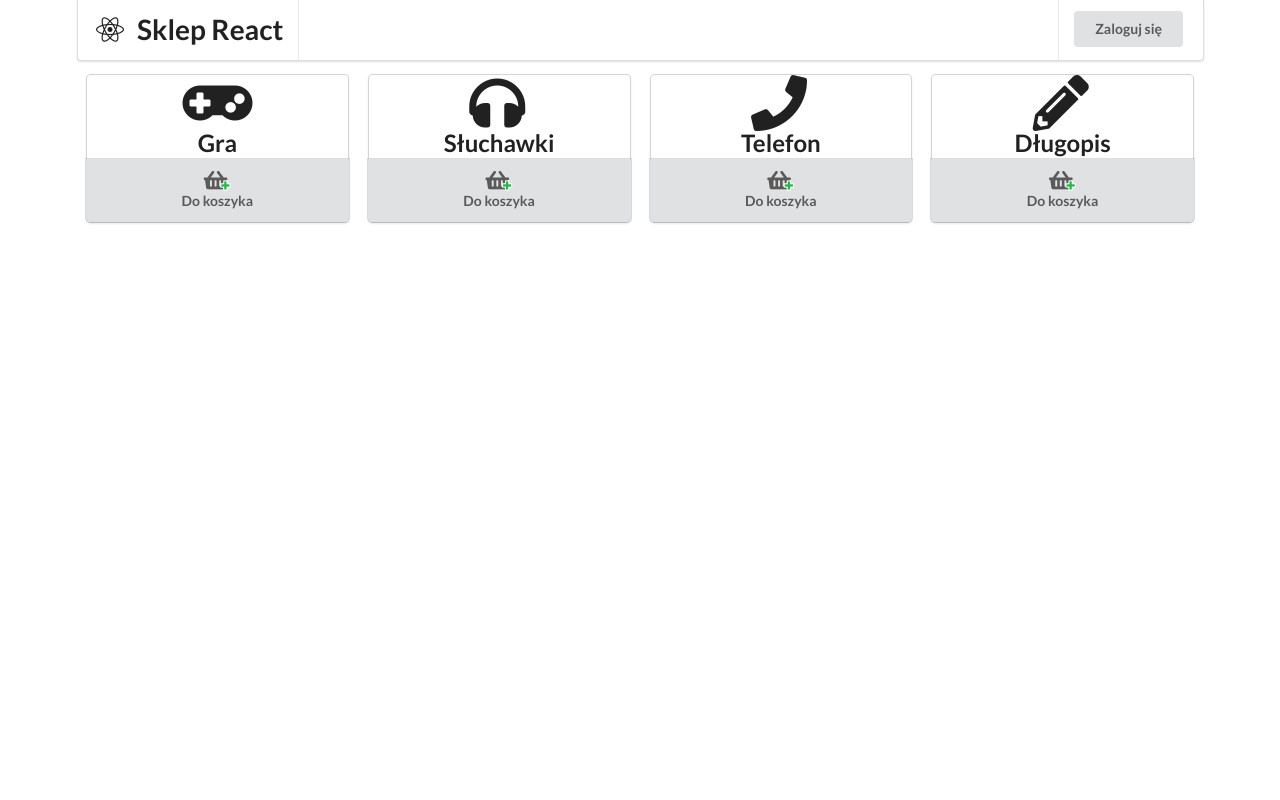
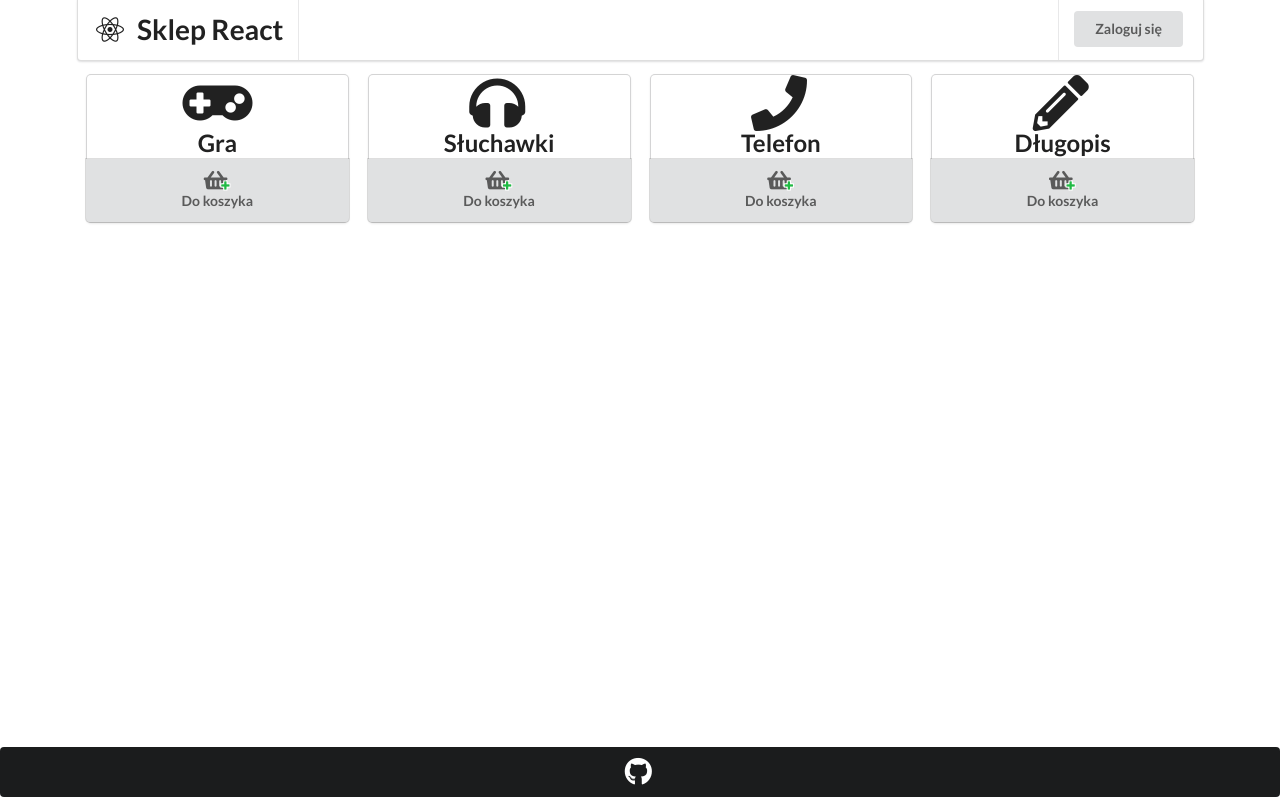
Before and after one commit to grzeg2010/react-sklep, a React (Create React App) app: page / in a window 1280 px wide. Built offline with nearby package versions, Linux system fonts and the light colour scheme; data requests are answered from the project's data file.

Commit message:
Dodanie stopki

```diff
--- a/src/components/App.js
+++ b/src/components/App.js
@@ -7,6 +7,7 @@ import LoginPage from "./Login";
 import Account from "./Account";
 import Register from "./Register";
 import Basket from "./Basket";
+import Footer from "./Footer";
 
 function App() {
     const [userList, setUserList] = useState(null);
@@ -78,6 +79,7 @@ function App() {
                 {/* Koszyk */}
                 <Route path="/basket" element={<Basket products={products} user={user} />} />
             </Routes>
+            <Footer />
         </Router>
     );
 }
--- /dev/null
+++ b/src/components/Footer.js
@@ -0,0 +1,15 @@
+import { Link, Route } from "react-router-dom";
+
+const Footer = () => {
+    return(
+        <footer className="ui inverted footer segment">
+            <div className="ui container grid centered">
+                <a href="https://github.com/typsz/react-sklep" className="inverted">
+                    <i className="big github icon"></i>
+                </a>
+            </div>
+        </footer>
+    )
+}
+
+export default Footer;
--- a/src/index.js
+++ b/src/index.js
@@ -1,5 +1,6 @@
 import React from 'react';
 import ReactDOM from 'react-dom';
+import './styles/index.css';
 import App from './components/App';
 
 ReactDOM.render(
--- /dev/null
+++ b/src/styles/index.css
@@ -0,0 +1,25 @@
+#body {
+    min-height: 100vh;
+}
+
+#root {
+    min-height: 100vh;
+    position: relative;
+}
+
+#root > .ui.container {
+    padding-bottom: 50px;
+}
+
+footer.ui.footer {
+    position: absolute;
+    bottom: 0;
+    width: 100%;
+    height: 50px;
+}
+
+footer.ui.footer .github.icon {
+    line-height: 50px;
+    vertical-align: middle;
+    color: white;
+}
```
Also changed, not shown: src/components/Login.js (line endings or trailing spaces).
